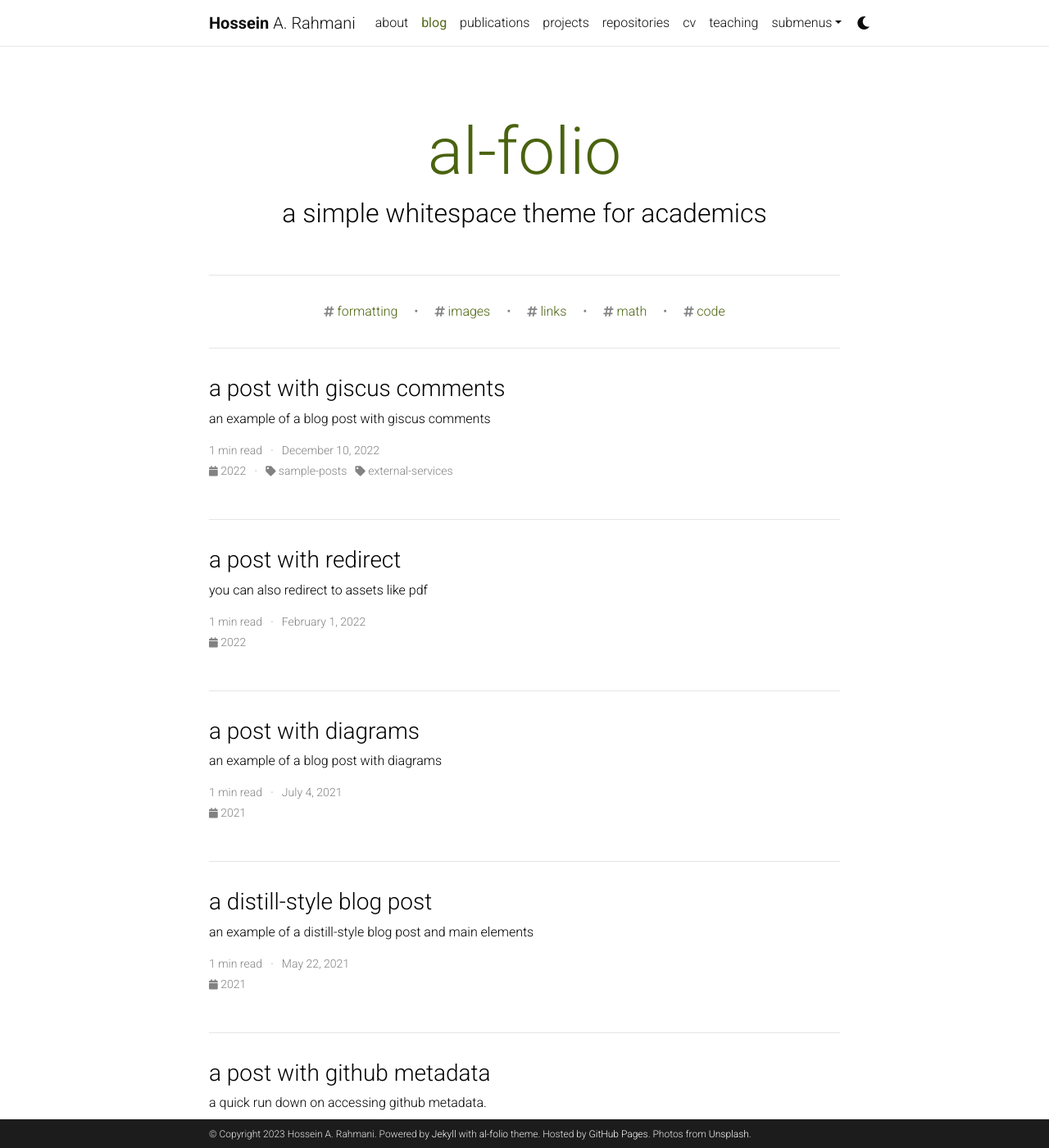
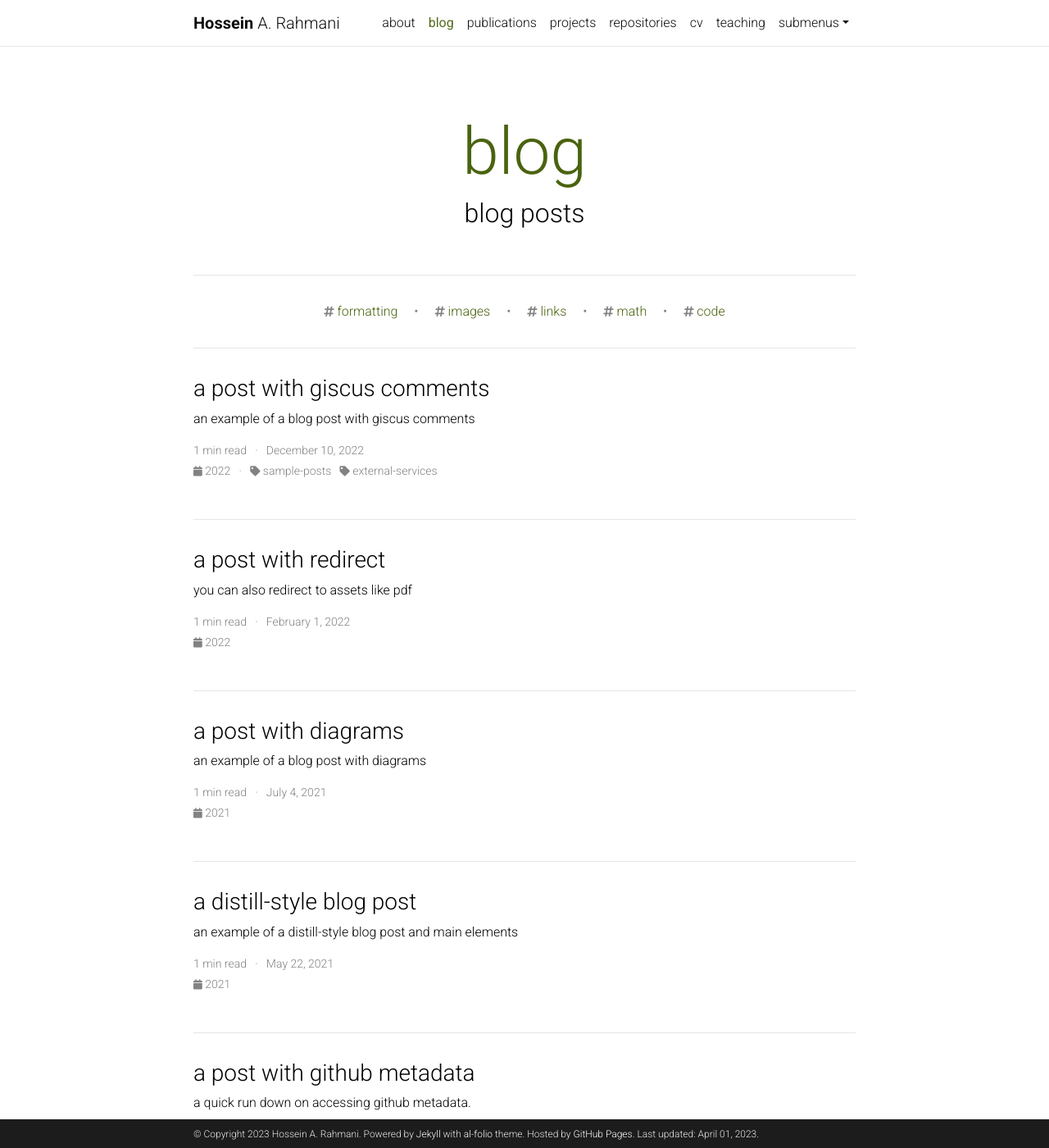
Before and after one commit to rahmanidashti/rahmanidashti.github.io, a Jekyll site: the page built from blog/index.html, in a window 1280 px wide and 1400 px high. Shown: the whole window at 82% size. Built offline with Jekyll 4.4.1, drawn with Linux system fonts in a browser that asks for light colours; the list of posts is cut into pages by our own code; comment, search, counter and statistics services are not loaded; a style sheet for code colours, icons or effects is not loaded; some of the changed lines change nothing that is shown.

Commit message:
Update _config.yml

```diff
--- a/_config.yml
+++ b/_config.yml
@@ -12,7 +12,6 @@
 footer_text: >
   Powered by <a href="https://jekyllrb.com/" target="_blank">Jekyll</a> with <a href="https://github.com/alshedivat/al-folio">al-folio</a> theme.
   Hosted by <a href="https://pages.github.com/" target="_blank">GitHub Pages</a>.
-  Photos from <a href="https://unsplash.com" target="_blank">Unsplash</a>.
 keywords: jekyll, jekyll-theme, academic-website, portfolio-website  # add your own keywords or leave empty
 
 lang: en # the language of your site (for example: en, fr, cn, ru, etc.)
@@ -20,7 +19,7 @@
 
 url: https://rahmanidashti.github.io # the base hostname & protocol for your site
 baseurl: # the subpath of your site, e.g. /blog/
-last_updated: false # set to true if you want to display last updated in the footer
+last_updated: true # set to true if you want to display last updated in the footer
 impressum_path:  # set to path to include impressum link in the footer, use the same path as permalink in a page, helps to conform with EU GDPR
 
 # -----------------------------------------------------------------------------
@@ -55,7 +54,7 @@
 footer_fixed: true
 
 # Dimensions
-max_width: 800px
+max_width: 838px
 
 # TODO: add layout settings (single page vs. multi-page)
 
@@ -71,13 +70,13 @@
 # Social integration
 # -----------------------------------------------------------------------------
 
-github_username: # your GitHub user name
+github_username: rahmanidashti # your GitHub user name
 gitlab_username: # your GitLab user name
-twitter_username: # your Twitter handle
+twitter_username: srahmanidashti # your Twitter handle
 mastodon_username: # your mastodon instance+username in the format instance.tld/@username
-linkedin_username: # your LinkedIn user name
+linkedin_username: rahmanidashti # your LinkedIn user name
 telegram_username: # your Telegram user name
-scholar_userid: # your Google Scholar ID
+scholar_userid: 1uzYEI0AAAAJ&hl=en # your Google Scholar ID
 semanticscholar_id: # your Semantic Scholar ID
 whatsapp_number: # your WhatsApp number (full phone number in international format. Omit any zeroes, brackets, or dashes when adding the phone number in international format.)
 orcid_id: # your ORCID ID
@@ -104,7 +103,7 @@
 discord_id: # your discord id (18-digit unique numerical identifier)
 
 contact_note: >
-  You can even add a little note about which of these is the best way to reach you.
+  Best way to reach me is through my <a href="mailto:rahmanidashti@gmail.com">email</a>.
 
 # -----------------------------------------------------------------------------
 # Analytics and search engine verification
@@ -120,9 +119,9 @@
 # Blog
 # -----------------------------------------------------------------------------
 
-blog_name: al-folio # blog_name will be displayed in your blog page
+blog_name: blog # blog_name will be displayed in your blog page
 blog_nav_title: blog # your blog must have a title for it to be displayed in the nav bar
-blog_description: a simple whitespace theme for academics
+blog_description: blog posts
 permalink: /blog/:year/:title/
 
 # Pagination
@@ -260,8 +259,8 @@
 
 scholar:
 
-  last_name: [Einstein]
-  first_name: [Albert, A.]
+  last_name: Rahmani
+  first_name: [Hossein A., H. A.]
 
   style: apa
   locale: en
@@ -288,10 +287,10 @@
   dimensions_badge: true # Dimensions badge (https://badge.dimensions.ai/)
 
 # Filter out certain bibtex entry keywords used internally from the bib output
-filtered_bibtex_keywords: [abbr, abstract, arxiv, bibtex_show, html, pdf, selected, supp, blog, code, poster, slides, website, preview, altmetric]
+filtered_bibtex_keywords: [abbr, abstract, arxiv, bibtex_show, html, pdf, selected, supp, blog, code, poster, slides, website, preview, altmetric, video]
 
 # Maximum number of authors to be shown for each publication (more authors are visible on click)
-max_author_limit: 3  # leave blank to always show all authors
+max_author_limit: 6  # leave blank to always show all authors
 more_authors_animation_delay: 10  # more authors are revealed on click using animation; smaller delay means faster animation
 
 
@@ -348,7 +347,7 @@
 enable_math:                true   # enables math typesetting (uses MathJax)
 enable_tooltips:            false  # enables automatic tooltip links generated
                                    # for each section titles on pages and posts
-enable_darkmode:            true   # enables switching between light/dark modes
+enable_darkmode:            false   # enables switching between light/dark modes
 enable_navbar_social:       false  # enables displaying social links in the
                                    # navbar on the about page
 enable_project_categories:  true   # enables categorization of projects into
```
